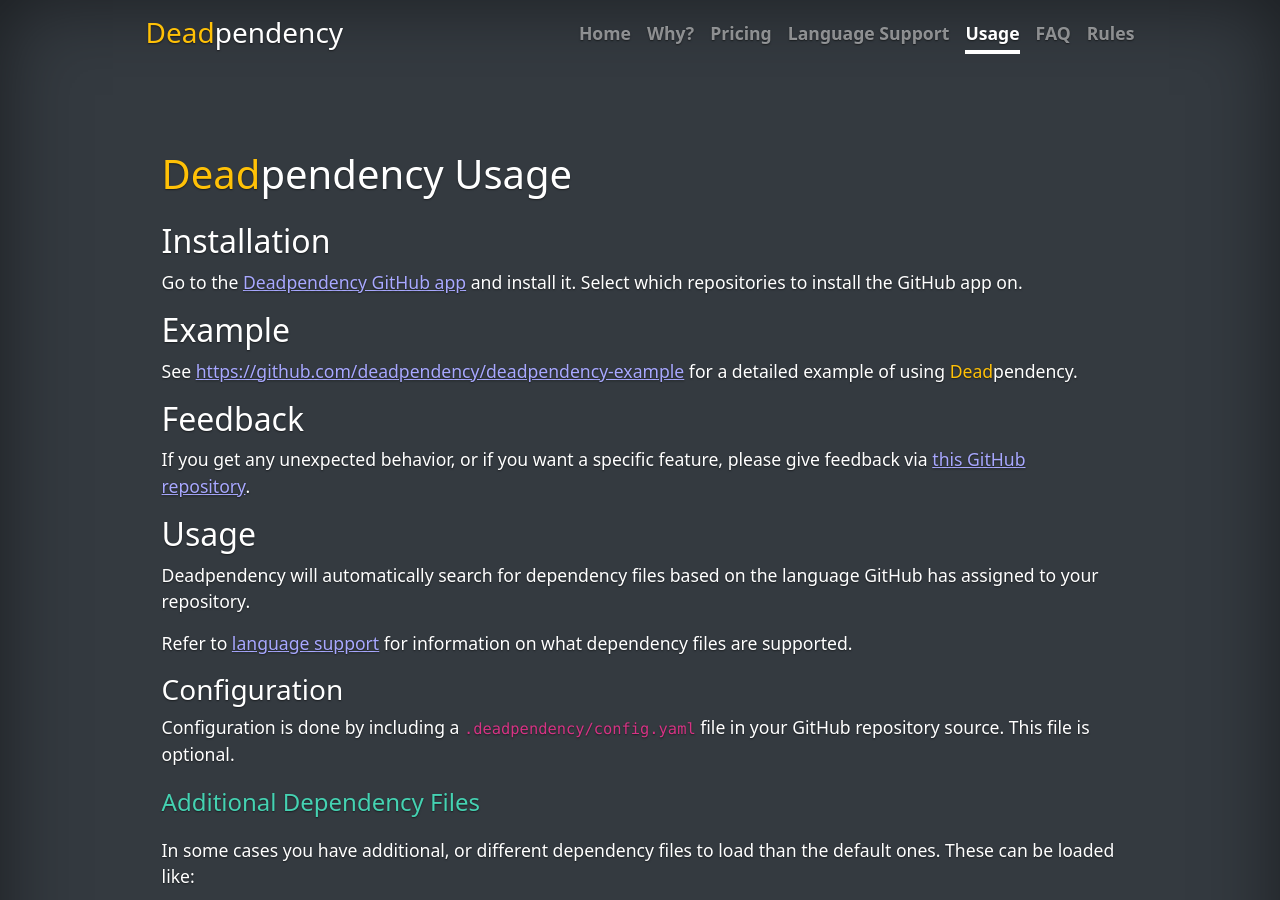
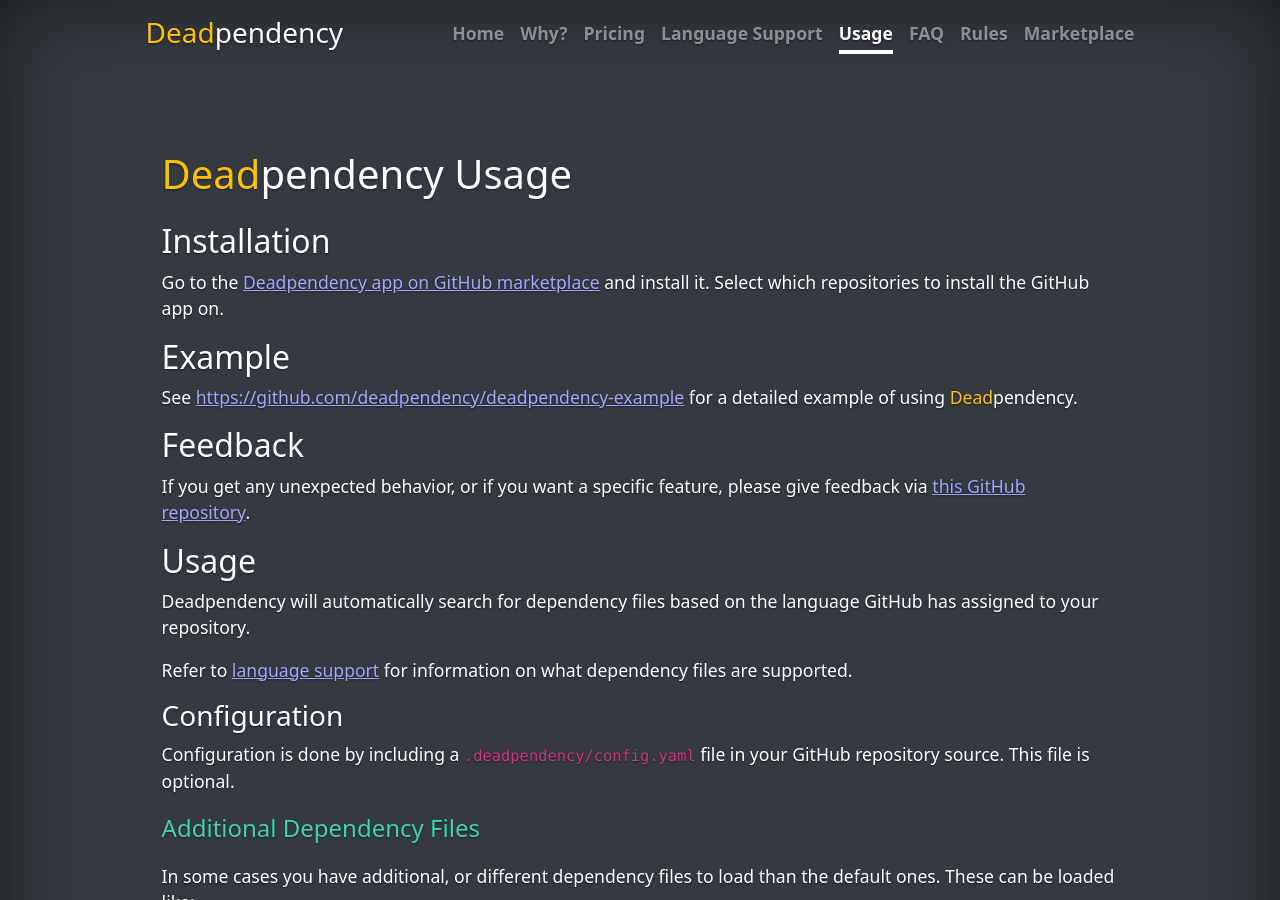
Before and after one commit to deadpendency/deadpendency.github.io, a Jekyll site: the page built from usage.html, in a window 1280 px wide and 900 px high. Built offline with Jekyll 4.4.1, drawn with Linux system fonts in a browser that asks for light colours; nearby versions of some CDN libraries.

Commit message:
Add links to the github marketplace entry

```diff
--- a/_layouts/default.html
+++ b/_layouts/default.html
@@ -12,9 +12,9 @@
 
     <!-- Bootstrap CSS -->
     <link rel="stylesheet" href="https://stackpath.bootstrapcdn.com/bootstrap/5.0.0-alpha1/css/bootstrap.min.css" integrity="sha384-r4NyP46KrjDleawBgD5tp8Y7UzmLA05oM1iAEQ17CSuDqnUK2+k9luXQOfXJCJ4I" crossorigin="anonymous">
-    <link rel="stylesheet" href="https://cdnjs.cloudflare.com/ajax/libs/font-awesome/5.13.1/css/fontawesome.min.css" crossorigin="anonymous">
-    <link rel="stylesheet" href="https://cdnjs.cloudflare.com/ajax/libs/font-awesome/5.13.1/css/solid.min.css" crossorigin="anonymous">
-    <link rel="stylesheet" href="https://cdnjs.cloudflare.com/ajax/libs/highlight.js/10.1.1/styles/agate.min.css" crossorigin="anonymous">
+    <link rel="stylesheet" href="https://cdnjs.cloudflare.com/ajax/libs/font-awesome/5.14.0/css/fontawesome.min.css" crossorigin="anonymous">
+    <link rel="stylesheet" href="https://cdnjs.cloudflare.com/ajax/libs/font-awesome/5.14.0/css/solid.min.css" crossorigin="anonymous">
+    <link rel="stylesheet" href="https://cdnjs.cloudflare.com/ajax/libs/highlight.js/10.2.0/styles/agate.min.css" crossorigin="anonymous">
 
     <link rel="stylesheet" href="{{ site.baseurl }}/styles.css">
   </head>
@@ -34,6 +34,7 @@
             <a class="nav-link {% if currentPage == '/usage' %}active{% endif %}" href="/usage">Usage</a>
             <a class="nav-link {% if currentPage == '/faq' %}active{% endif %}" href="/faq">FAQ</a>
             <a class="nav-link {% if currentPage == '/rules' %}active{% endif %}" href="/rules">Rules</a>
+            <a class="nav-link" href="https://github.com/marketplace/deadpendency" target="_blank" rel="noopener">Marketplace</a>
           </nav>
         </div>
       </header>
@@ -54,7 +55,7 @@
       </footer>
     </div>
 
-    <script src="https://cdnjs.cloudflare.com/ajax/libs/highlight.js/10.1.1/highlight.min.js"></script>
+    <script src="https://cdnjs.cloudflare.com/ajax/libs/highlight.js/10.2.0/highlight.min.js"></script>
     <script>hljs.initHighlightingOnLoad();</script>
     <!-- Global site tag (gtag.js) - Google Analytics -->
     <script async src="https://www.googletagmanager.com/gtag/js?id=UA-175234743-1"></script>
--- a/pricing.html
+++ b/pricing.html
@@ -9,4 +9,6 @@
 <h1 class="mb-4"><span class="text-warning">Dead</span><span class="text-white">pendency</span> Pricing</h1>
 
 <p>Free for open source on GitHub.com . Paid plans for private repositories coming soon!</p>
+
+<p>Install on <a href="https://github.com/marketplace/deadpendency" target="_blank" rel="noopener">GitHub Marketplace</a>.</p>
 </div>
--- a/usage.html
+++ b/usage.html
@@ -11,7 +11,7 @@
 <h2>Installation</h2>
 
 <p>
-  Go to the <a href="https://github.com/apps/deadpendency" target="_blank" rel="noopener">Deadpendency GitHub app</a> and install it. Select which repositories to install the GitHub app on.
+  Go to the <a href="https://github.com/marketplace/deadpendency" target="_blank" rel="noopener">Deadpendency app on GitHub marketplace</a> and install it. Select which repositories to install the GitHub app on.
 </p>
 
 <h2>Example</h2>
```
Also changed, not shown: Gemfile.lock, 1 other file.
